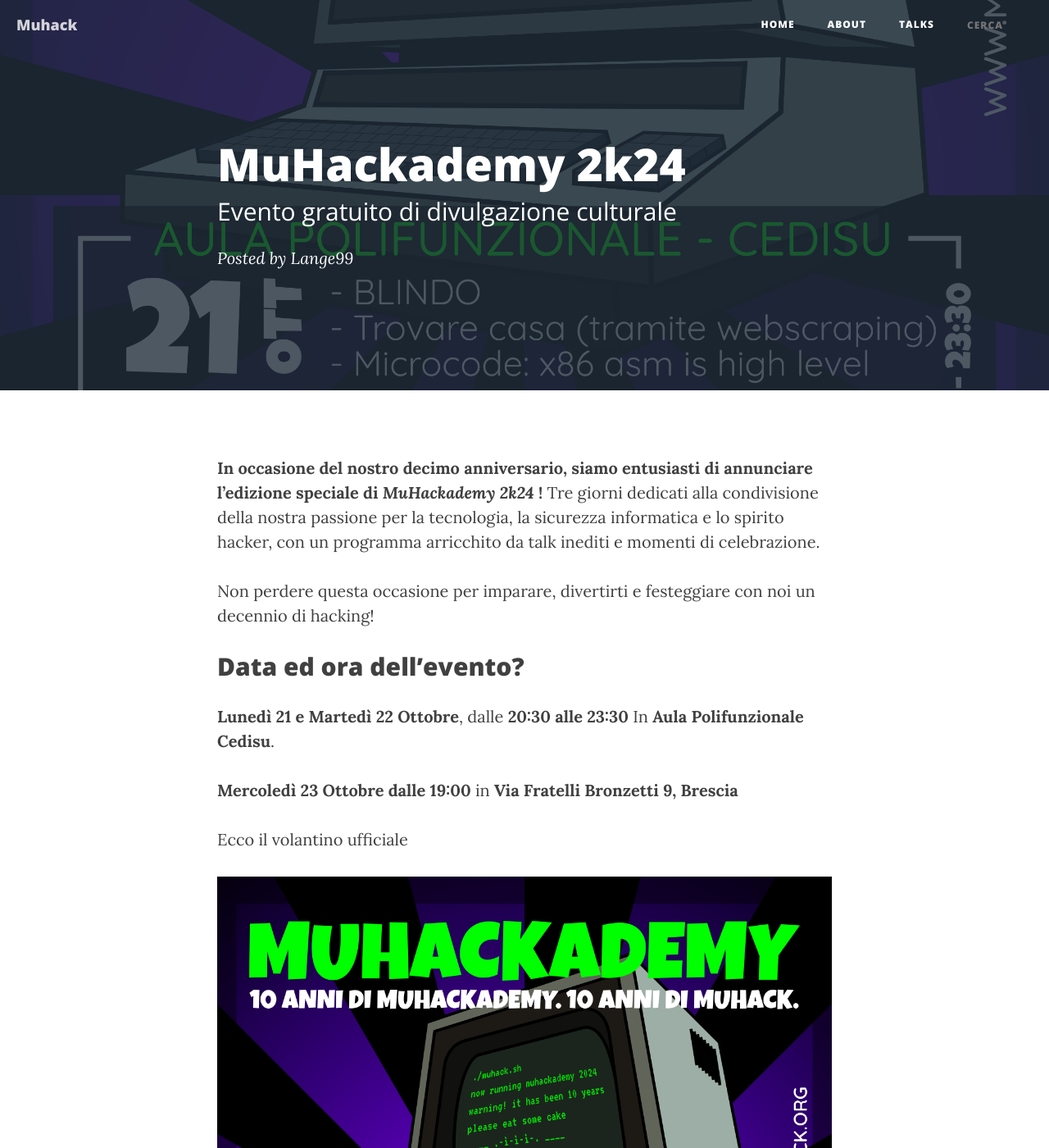
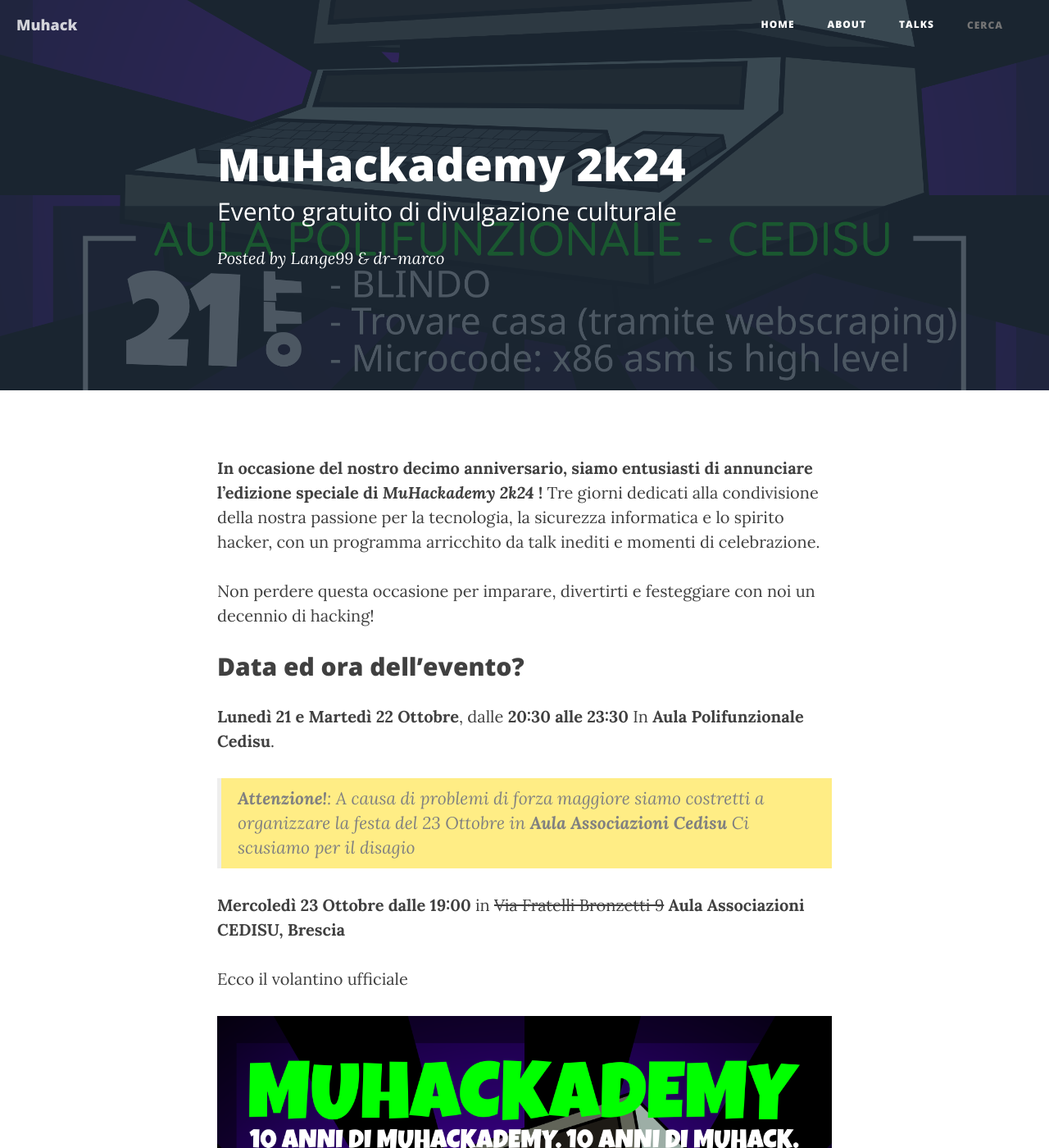
Before and after one commit to muhack/muhack.github.io, a Jekyll site: the page built from _posts/2024-10-13-muhackademy-2k24.md, in a window 1280 px wide and 1400 px high. Shown: the whole window at 82% size. Built offline with Jekyll 4.4.1, drawn with Linux system fonts in a browser that asks for light colours; some of the changed text lies outside the part shown.

Commit message:
edit muhackademy 24

```diff
--- a/_posts/2024-10-13-muhackademy-2k24.md
+++ b/_posts/2024-10-13-muhackademy-2k24.md
@@ -3,9 +3,9 @@ layout: post
 title: "MuHackademy 2k24"
 subtitle: "Evento gratuito di divulgazione culturale"
 categories: Events
-date: 2024-10-13
-author: Lange99
-header-img: /public/img/2024-10-13-muhackademy-2k24.png
+date: 2024-10-21
+author: Lange99 & dr-marco
+header-img: /public/img/2024-10-13-muhackademy-2k24s.png
 ---
 **In occasione del nostro decimo anniversario, siamo entusiasti di annunciare l'edizione speciale di  *MuHackademy 2k24* !** Tre giorni dedicati alla condivisione della nostra passione per la tecnologia, la sicurezza informatica e lo spirito hacker, con un programma arricchito da talk inediti e momenti di celebrazione.
 
@@ -15,11 +15,17 @@ Non perdere questa occasione per imparare, divertirti e festeggiare con noi un d
 
 **Lunedì 21 e Martedì 22 Ottobre**, dalle **20:30 alle 23:30** In **Aula Polifunzionale Cedisu**.
 
-**Mercoledì 23 Ottobre dalle 19:00** in **Via Fratelli Bronzetti 9, Brescia**
+<blockquote style="background: #ffed85;">
+<big><strong>Attenzione!</strong>: A causa di problemi di forza maggiore siamo costretti a organizzare la festa del 23 Ottobre in <strong>Aula Associazioni Cedisu</strong>
+
+Ci scusiamo per il disagio</big>
+</blockquote>
+
+**Mercoledì 23 Ottobre dalle 19:00** in ~~Via Fratelli Bronzetti 9~~ **Aula Associazioni CEDISU, Brescia**
 
 Ecco il volantino ufficiale
 
-![Volantino](/public/img/2024-10-13-muhackademy-2k24.png)
+![Volantino](/public/img/2024-10-13-muhackademy-2k24s.png)
 
 ## Programma
 
@@ -74,7 +80,7 @@ Auguri a noi!
 
 ## Dove e come posso raggiungervi?
 
-Ci trovi __nell'aula Polifunzionale presso il CedIsu__, in Via Valotti 3, Mompiano, Brescia, [clicca qui per vedere la mappa](https://goo.gl/maps/cxAs66G3Kqm).
+Ci trovi __nell'aula Polifunzionale e nell'aula Associazioni presso il CedIsu__, in Via Valotti 3, Mompiano, Brescia, [clicca qui per vedere la mappa](https://goo.gl/maps/cxAs66G3Kqm).
 
 * <span class="fa fa-1x fa-train"> *Treno* - Scendi alla Stazione di Brescia, nel piazzale prosegui a destra, raggiungendo la stazione della metro (aperta fino a mezzanotte).
 * <span class="fa fa-1x fa-subway"> *Metro* - Scendi alla Fermata Europa, attraversa Via Branze (verso il parcheggio prospicente la stazione della metro).
```
Also changed, not shown: other parts of _posts/2024-10-13-muhackademy-2k24.md (+0 -3 lines), public/img/2024-10-13-muhackademy-2k24s.png (added).
